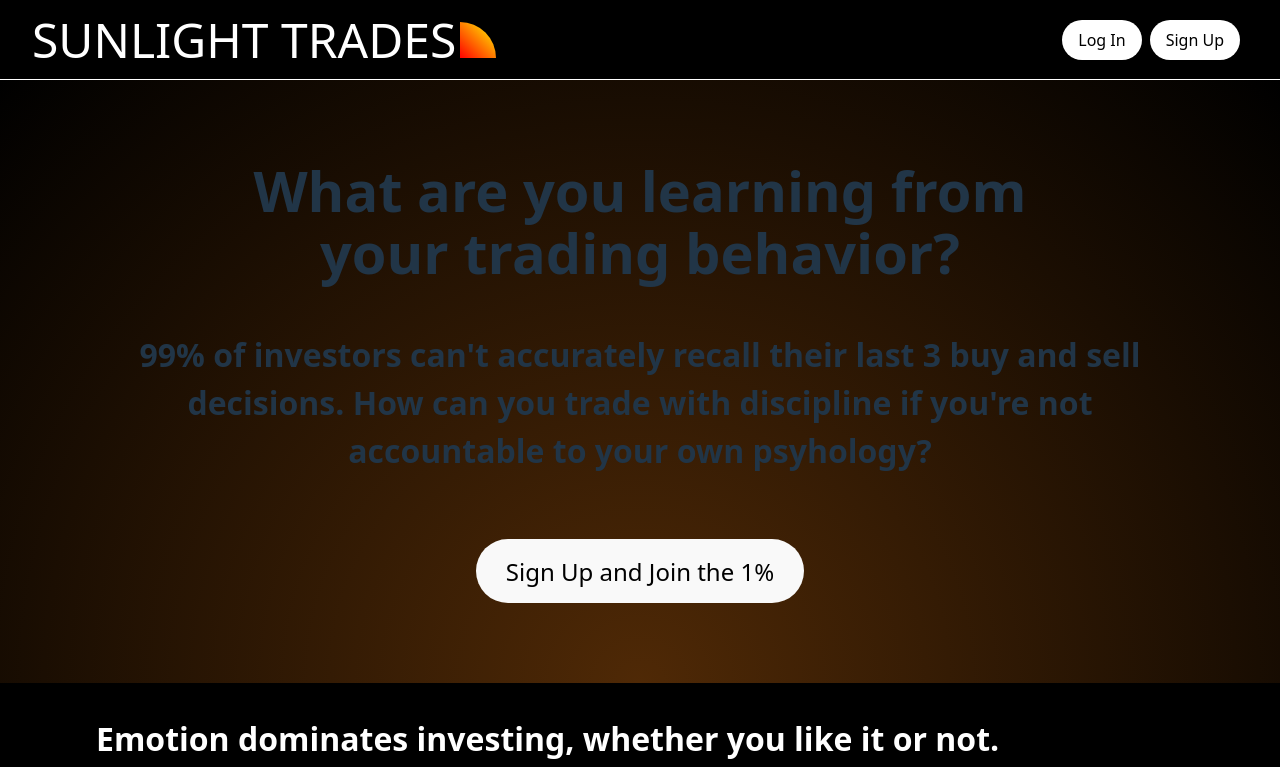
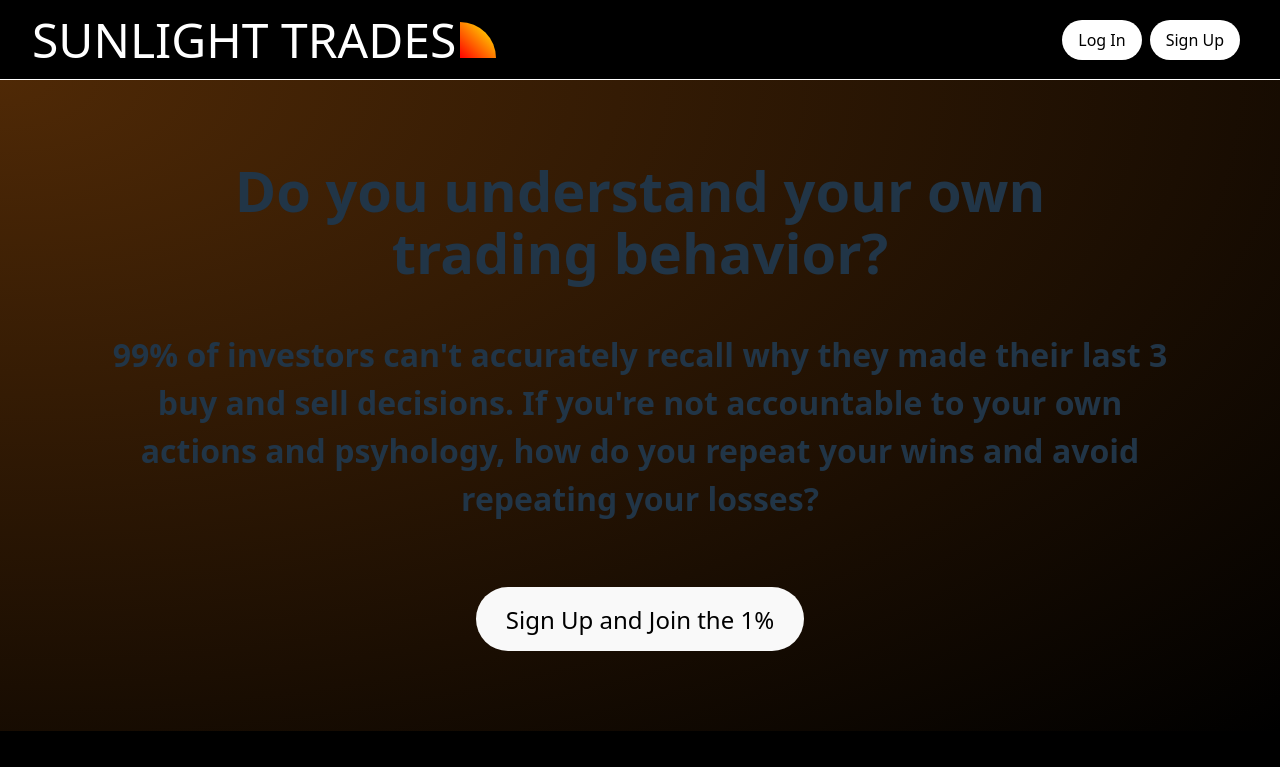
Before and after one commit to mattywentworth/sunlight-trades, a React (Vite) app: page / in a window 1280 px wide. Shown: the top 767 px of the page. Built offline with nearby package versions, Linux system fonts and the light colour scheme; no server answers; what @polygon.io/client-js, twelvedata would draw is missing.

Commit message:
Add small styling update to homepage

```diff
--- a/src/components/home/Hero.jsx
+++ b/src/components/home/Hero.jsx
@@ -10,14 +10,15 @@ const heroHeaderOptions = {
     f: 'How are emotions impacting your trading activity/behavior/decisions?',
     g: 'How Is Psychology Impacting Your Trading Decisions?',
     h: 'What are you learning from your trading behavior?',
-    i: 'What are you learning from your trading behavior?'
+    i: 'What are you learning from your trading behavior?',
+    j: `Do you understand your own trading behavior?`
 }
 
 const heroSubHeaderOptions = {
     a: 'More than 95% of investors don\'t know their trading performance over time. And more than 99% of investors can\'t accurately recall why they made their decisions to buy and sell.',
     b: '99% of investors can\'t accurately recall why they made their last 3 buy or sell decisions. If you don\'t truly understand your trading behavior — and the impact of your emotions — how can you replicate your wins and avoid duplicating your losses?',
     c: '83% of investors are highly confident in their trading decisions, but only 13% of investors consistently outperform the market.',
-    d: '99% of investors can\'t accurately recall their last 3 buy and sell decisions. How can you trade with discipline if you\'re not accountable to your own psyhology?',
+    d: '99% of investors can\'t accurately recall why they made their last 3 buy and sell decisions. If you\'re not accountable to your own actions and psyhology, how do you repeat your wins and avoid repeating your losses?',
 }
 
 const moreCopyOptions = {
@@ -34,7 +35,7 @@ export const Hero = () => {
 
     return (
         <div className={styles.container}>
-            <h1 className={styles.h1}>{heroHeaderOptions.i}</h1>
+            <h1 className={styles.h1}>{heroHeaderOptions.j}</h1>
             <h2 className={styles.h2}>{heroSubHeaderOptions.d}</h2>
             <button className={styles.heroButton}>Sign Up and Join the 1%</button>
         </div>
--- a/src/components/home/Hero.module.css
+++ b/src/components/home/Hero.module.css
@@ -1,7 +1,7 @@
 .container {
     text-align: center;
     padding: 5rem 3rem;
-    background-image: radial-gradient(ellipse at bottom, #4f2906, black);
+    background-image: radial-gradient(ellipse at top left, #4f2906, black);
 
 }
 
--- a/src/components/home/HomeSectionTwo.module.css
+++ b/src/components/home/HomeSectionTwo.module.css
@@ -2,6 +2,7 @@
     width: 100%;
     padding: 2rem 4rem;
     background-color: black;
+    /*background-image: radial-gradient(ellipse at center, #4f2906, black);*/
     color: white;
 }
 
```
